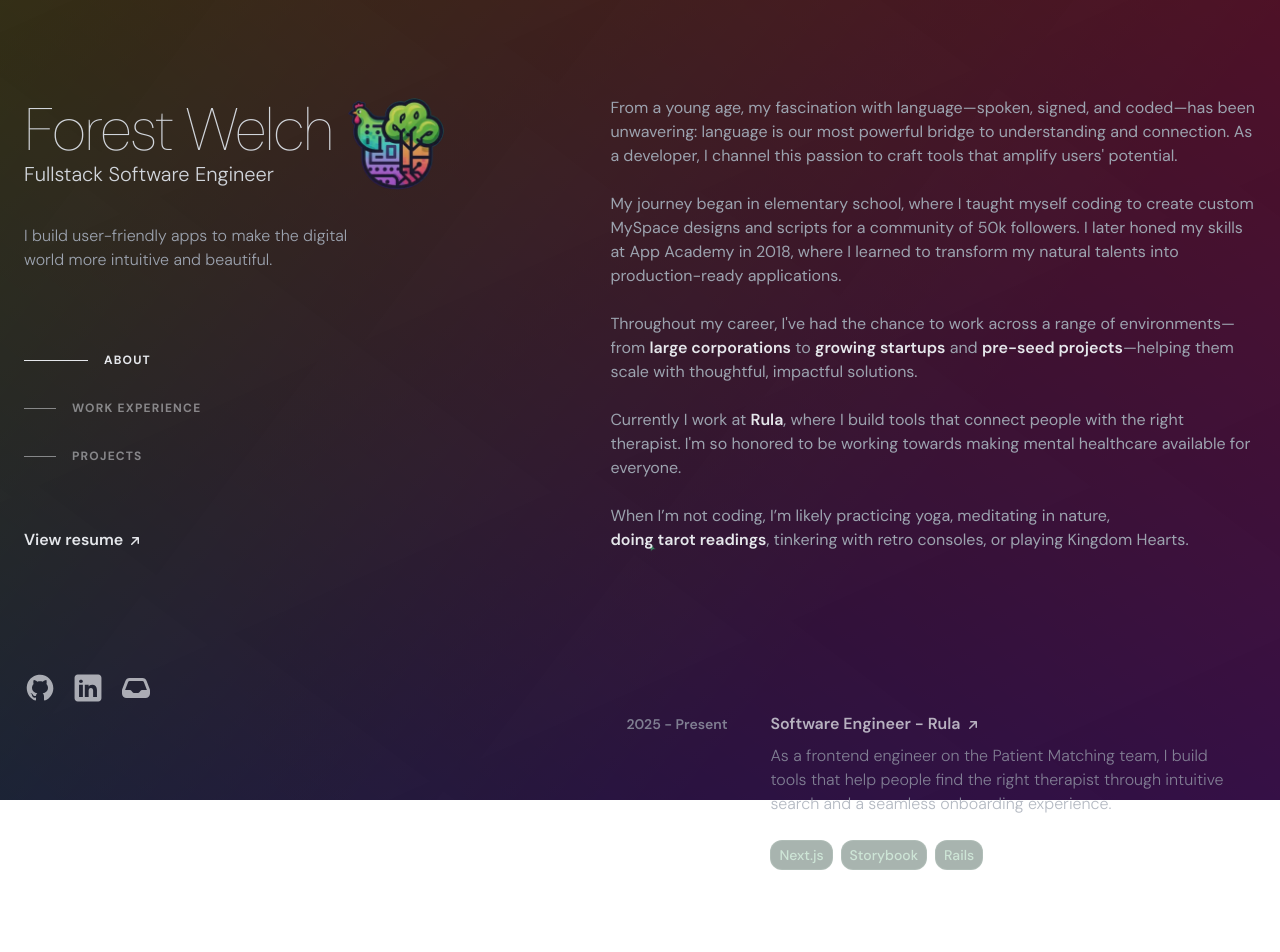
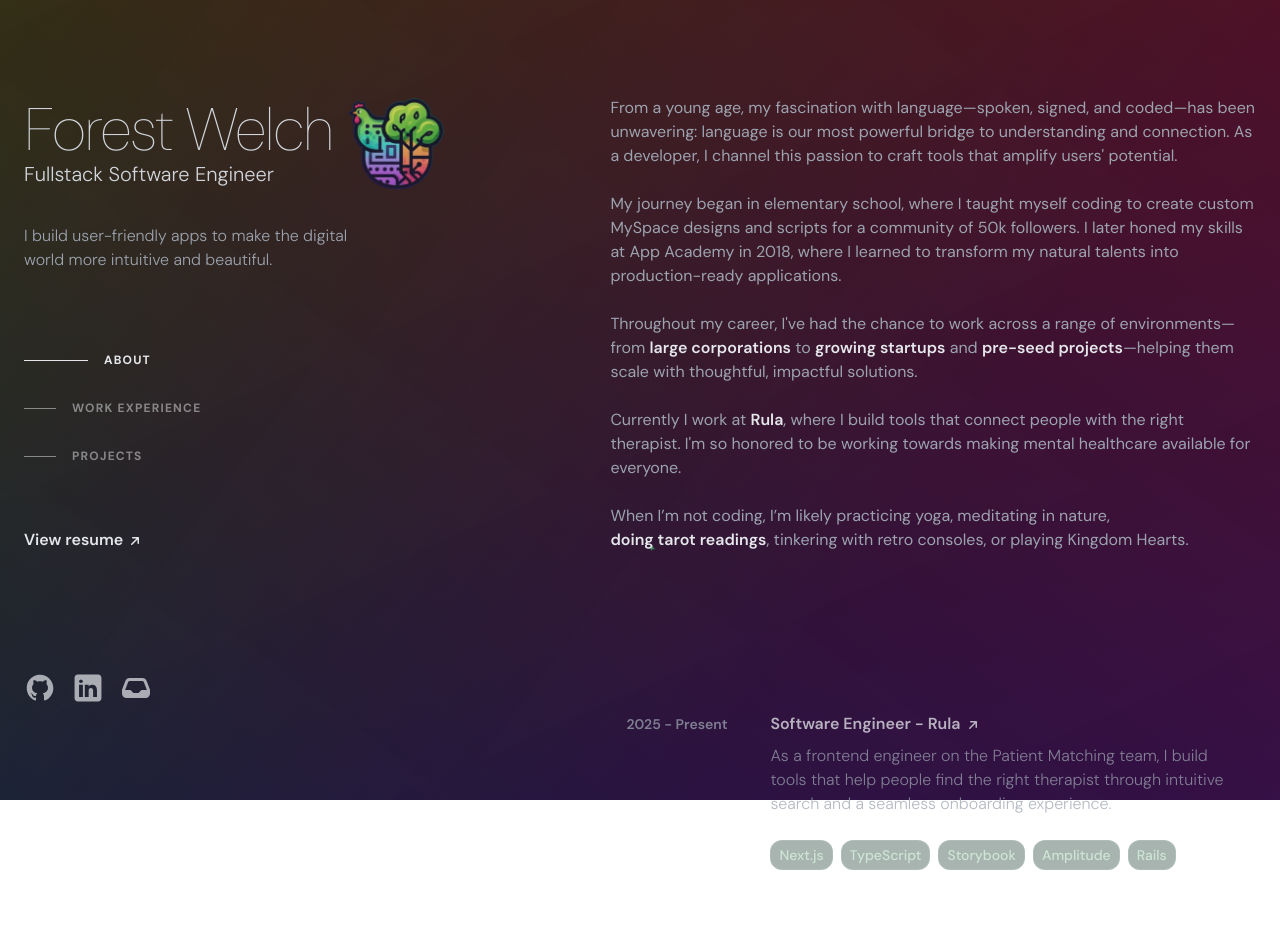
Before and after one commit to forestwelch/forests-world, a Next.js app: page / in a window 1280 px wide. Shown: the top 952 px of the page. Built offline with nearby package versions, Linux system fonts and the light colour scheme.

Commit message:
update technologies for rula

```diff
--- a/components/Experiences.tsx
+++ b/components/Experiences.tsx
@@ -11,7 +11,7 @@
     dates: "2025 - Present",
     description:
       "As a frontend engineer on the Patient Matching team, I build tools that help people find the right therapist through intuitive search and a seamless onboarding experience.",
-    technologies: ["Next.js", "Storybook", "Rails"],
+    technologies: ["Next.js", "TypeScript", "Storybook", "Amplitude", "Rails"],
   },
   {
     role: "Software Engineer",
```
